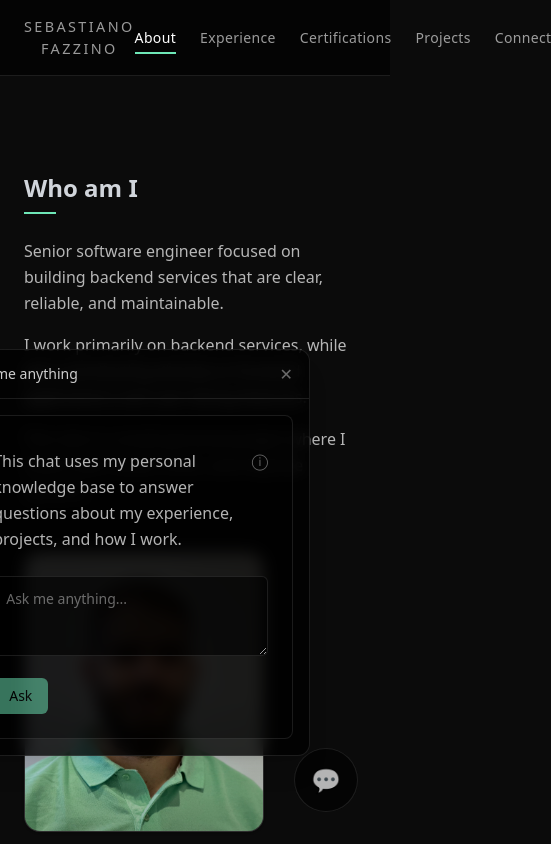
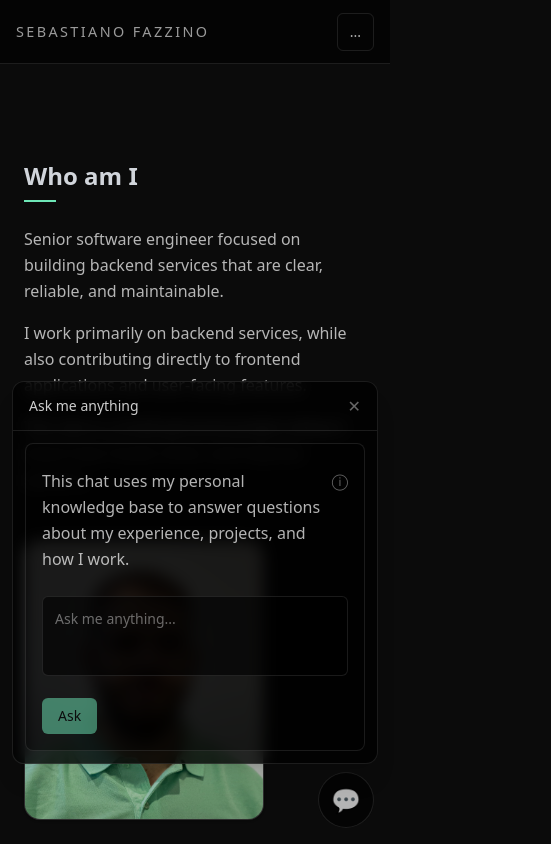
Before and after one commit to SebastianoFazzino/portfolio, a Next.js app in the folder apps/web/: page / in a window 390 px wide. Both pictures are taken after a click on the button "Toggle chat". Shown: the top 844 px of the page, 551 px wide, since content can reach past the window. Built offline with nearby package versions, Linux system fonts and the light colour scheme; no server answers.

Commit message:
Improved website responsiveness

```diff
--- a/apps/web/app/page.tsx
+++ b/apps/web/app/page.tsx
@@ -187,7 +187,7 @@ export default function Home() {
         <div className="pb-40">
           <h2>Connect</h2>
 
-          <div className="mt-10 grid grid-cols-1 md:grid-cols-2 gap-12 max-w-4xl">
+          <div className="mt-10 mx-auto grid grid-cols-1 md:grid-cols-2 gap-12 max-w-4xl px-4 md:px-0">
             {/* Left: presence */}
             <div>
               <p className="text-white/70 max-w-md">
--- a/apps/web/components/chat/Chat.tsx
+++ b/apps/web/components/chat/Chat.tsx
@@ -105,7 +105,7 @@ export function Chat() {
   }
 
   return (
-    <div className="border border-white/10 rounded-lg p-6 bg-black/40">
+    <div className="border border-white/10 rounded-lg p-4 sm:p-6 bg-black/40">
       <div className="mt-2 max-w-sm">
         <div className="flex items-start gap-2">
           <p className="chat text-xs text-white/50 leading-relaxed">
@@ -154,6 +154,7 @@ export function Chat() {
           className={`
                         w-full min-h-20
                         rounded-md
+                        resize-none
                         bg-black/60
                         border border-white/10
                         p-3
--- a/apps/web/components/chat/ChatLauncher.tsx
+++ b/apps/web/components/chat/ChatLauncher.tsx
@@ -15,8 +15,10 @@ export function ChatLauncher() {
         ref={bubbleRef}
         onClick={() => setOpen((prev) => !prev)}
         className="
-                    fixed bottom-8 right-8 z-50
-                    h-16 w-16 rounded-full
+          fixed z-50
+          bottom-4 right-4
+          sm:bottom-6 sm:right-6
+          h-14 w-14 sm:h-16 sm:w-16 rounded-full
           border border-white/10
           bg-black/60 backdrop-blur
           text-2xl text-white/70
@@ -33,20 +35,18 @@ export function ChatLauncher() {
         <div
           ref={panelRef}
           className="
-                        fixed
-                        right-20
-                        bottom-22
-                        z-50
-                        w-[92vw]
-                        max-w-none
-                        sm:max-w-115
-                        md:max-w-125
+            fixed z-50
+            left-3 right-3 bottom-20
+            sm:left-auto sm:right-24 sm:bottom-24
+            w-auto sm:w-105
             rounded-xl
             border border-white/10
             bg-black/80
             backdrop-blur
             shadow-xl
+            overflow-hidden
           "
+          style={{ maxHeight: 'calc(100dvh - 7.5rem)' }}
         >
           <div className="flex items-center justify-between px-4 py-3 border-b border-white/10">
             <h4 className="text-sm font-medium text-white/80">Ask me anything</h4>
@@ -60,7 +60,11 @@ export function ChatLauncher() {
             </button>
           </div>
 
-          <div className="p-4">
+          {/* INTERNAL SCROLL AREA */}
+          <div
+            className="p-3 sm:p-4 overflow-y-auto"
+            style={{ maxHeight: 'calc(100dvh - 11.5rem)' }}
+          >
             <Chat />
           </div>
         </div>
--- a/apps/web/components/common/Header.tsx
+++ b/apps/web/components/common/Header.tsx
@@ -20,6 +20,10 @@ function scrollToTop() {
 
 export function Header() {
   const [activeSectionId, setActiveSectionId] = React.useState<string | null>(null);
+  const [mobileOpen, setMobileOpen] = React.useState(false);
+
+  const menuPanelRef = React.useRef<HTMLDivElement | null>(null);
+  const menuToggleRef = React.useRef<HTMLButtonElement | null>(null);
 
   React.useEffect(() => {
     const sectionElements = sectionIds
@@ -30,7 +34,6 @@ export function Header() {
 
     const observer = new IntersectionObserver(
       (entries) => {
-        // Pick the entry that is most visible
         const visibleEntries = entries
           .filter((entry) => entry.isIntersecting)
           .sort((a, b) => (b.intersectionRatio ?? 0) - (a.intersectionRatio ?? 0));
@@ -38,12 +41,10 @@ export function Header() {
         if (visibleEntries.length > 0) {
           setActiveSectionId(visibleEntries[0].target.id);
         } else {
-          // If nothing intersects, don’t highlight anything.
           setActiveSectionId(null);
         }
       },
       {
-        // This makes “active” align with what feels like the reading area
         root: null,
         rootMargin: '-30% 0px -60% 0px',
         threshold: [0.1, 0.2, 0.35, 0.5, 0.65],
@@ -51,22 +52,52 @@ export function Header() {
     );
 
     for (const element of sectionElements) observer.observe(element);
-
     return () => observer.disconnect();
   }, []);
 
+  // Close menu on scroll or click (only when open)
+  React.useEffect(() => {
+    if (!mobileOpen) return;
+
+    const close = () => setMobileOpen(false);
+
+    const onDocumentClick = (e: MouseEvent) => {
+      const target = e.target as Node | null;
+
+      // If click is inside the menu panel or the toggle button -> do nothing
+      if (target && menuPanelRef.current?.contains(target)) return;
+      if (target && menuToggleRef.current?.contains(target)) return;
+
+      close();
+    };
+
+    const onScroll = () => close();
+
+    window.addEventListener('scroll', onScroll, { passive: true });
+    document.addEventListener('click', onDocumentClick);
+
+    return () => {
+      window.removeEventListener('scroll', onScroll);
+      document.removeEventListener('click', onDocumentClick);
+    };
+  }, [mobileOpen]);
+
   return (
-    <header className="sticky top-0 z-50 border-b border-white/10 bg-black/60 backdrop-blur">
-      <div className="max-w-5xl mx-auto px-6 py-4 flex items-center justify-between">
+    <header className="sticky top-0 z-200 h-16 border-b border-white/10 bg-black/60 backdrop-blur">
+      <div className="max-w-5xl mx-auto h-16 px-4 sm:px-6 flex items-center justify-between">
         <button
-          onClick={scrollToTop}
+          onClick={() => {
+            setMobileOpen(false);
+            scrollToTop();
+          }}
           className="text-[0.9rem] tracking-[0.15rem] uppercase text-white/60 hover:text-(--accent) cursor-pointer"
           aria-label="Scroll to top"
         >
           Sebastiano Fazzino
         </button>
 
-        <nav className="flex gap-6 text-sm tracking-wide text-white/60">
+        {/* Desktop nav */}
+        <nav className="hidden md:flex gap-6 text-sm tracking-wide text-white/60">
           <NavButton label="About" targetId="about" isActive={activeSectionId === 'about'} />
           <NavButton
             label="Experience"
@@ -85,7 +116,77 @@ export function Header() {
           />
           <NavButton label="Connect" targetId="connect" isActive={activeSectionId === 'connect'} />
         </nav>
+
+        {/* Mobile toggle */}
+        <button
+          ref={menuToggleRef}
+          type="button"
+          className="md:hidden inline-flex items-center justify-center rounded-md border border-white/10 px-3 py-2 text-sm text-white/70 hover:text-white hover:border-white/20"
+          onClick={() => setMobileOpen((open) => !open)}
+          aria-label={mobileOpen ? 'Close menu' : 'Open menu'}
+          aria-expanded={mobileOpen}
+        >
+          {mobileOpen ? 'x' : '...'}
+        </button>
       </div>
+
+      {/* Mobile dropdown */}
+      {mobileOpen && (
+        <div className="md:hidden fixed left-0 right-0 bottom-0 top-16 z-150">
+          <button
+            className="absolute inset-0 bg-black/80"
+            aria-label="Close menu"
+            onClick={() => setMobileOpen(false)}
+          />
+
+          {/* Dropdown panel */}
+          <div
+            ref={menuPanelRef}
+            className="absolute left-0 right-0 top-0 border-b border-white/10 bg-black/90 backdrop-blur"
+          >
+            <div className="max-w-5xl mx-auto px-4 sm:px-6 py-4">
+              <nav className="flex flex-col items-end text-right gap-2 text-base tracking-wide text-white/70">
+                {/* Close menu AFTER the NavButton click runs */}
+                <div className="w-full flex justify-end" onClick={() => setMobileOpen(false)}>
+                  <NavButton
+                    label="About"
+                    targetId="about"
+                    isActive={activeSectionId === 'about'}
+                  />
+                </div>
+                <div className="w-full flex justify-end" onClick={() => setMobileOpen(false)}>
+                  <NavButton
+                    label="Experience"
+                    targetId="experience"
+                    isActive={activeSectionId === 'experience'}
+                  />
+                </div>
+                <div className="w-full flex justify-end" onClick={() => setMobileOpen(false)}>
+                  <NavButton
+                    label="Certifications"
+                    targetId="certifications"
+                    isActive={activeSectionId === 'certifications'}
+                  />
+                </div>
+                <div className="w-full flex justify-end" onClick={() => setMobileOpen(false)}>
+                  <NavButton
+                    label="Projects"
+                    targetId="projects"
+                    isActive={activeSectionId === 'projects'}
+                  />
+                </div>
+                <div className="w-full flex justify-end" onClick={() => setMobileOpen(false)}>
+                  <NavButton
+                    label="Connect"
+                    targetId="connect"
+                    isActive={activeSectionId === 'connect'}
+                  />
+                </div>
+              </nav>
+            </div>
+          </div>
+        </div>
+      )}
     </header>
   );
 }
--- a/apps/web/components/contact/ContactForm.tsx
+++ b/apps/web/components/contact/ContactForm.tsx
@@ -110,8 +110,8 @@ export function ContactForm({ onSentAction }: ContactFormProps) {
         name="message"
         required
         placeholder="Message"
-        rows={6}
-        className="input-accent w-full rounded px-3 py-2"
+        rows={4}
+        className="resize-none input-accent w-full rounded px-3 py-2"
       />
 
       <div className="flex items-center gap-4">
--- a/apps/web/components/contact/ContactModal.tsx
+++ b/apps/web/components/contact/ContactModal.tsx
@@ -54,13 +54,15 @@ export function ContactModal() {
           onClick={(event) => {
             if (event.target === event.currentTarget) closeModal();
           }}
-          className="fixed inset-0 m-auto w-full max-w-2xl rounded-lg bg-[#0b0b0b] text-white border border-white/10 p-0 backdrop:bg-black/70"
+          className="fixed inset-0 m-auto w-[calc(100%-2rem)] max-w-2xl rounded-lg bg-[#0b0b0b] text-white border border-white/10 p-0 backdrop:bg-black/70"
         >
           <div className="p-6 sm:p-8">
             <div className="flex items-start justify-between gap-6">
               <div>
                 <p className="mt-2 text-sm text-white/50">
-                  Send a message. It goes directly to my inbox.
+                  Send a message.
+                  <br />
+                  It goes directly to my inbox.
                 </p>
               </div>
 
```
Lines whose indentation alone changed are shown as unchanged.
